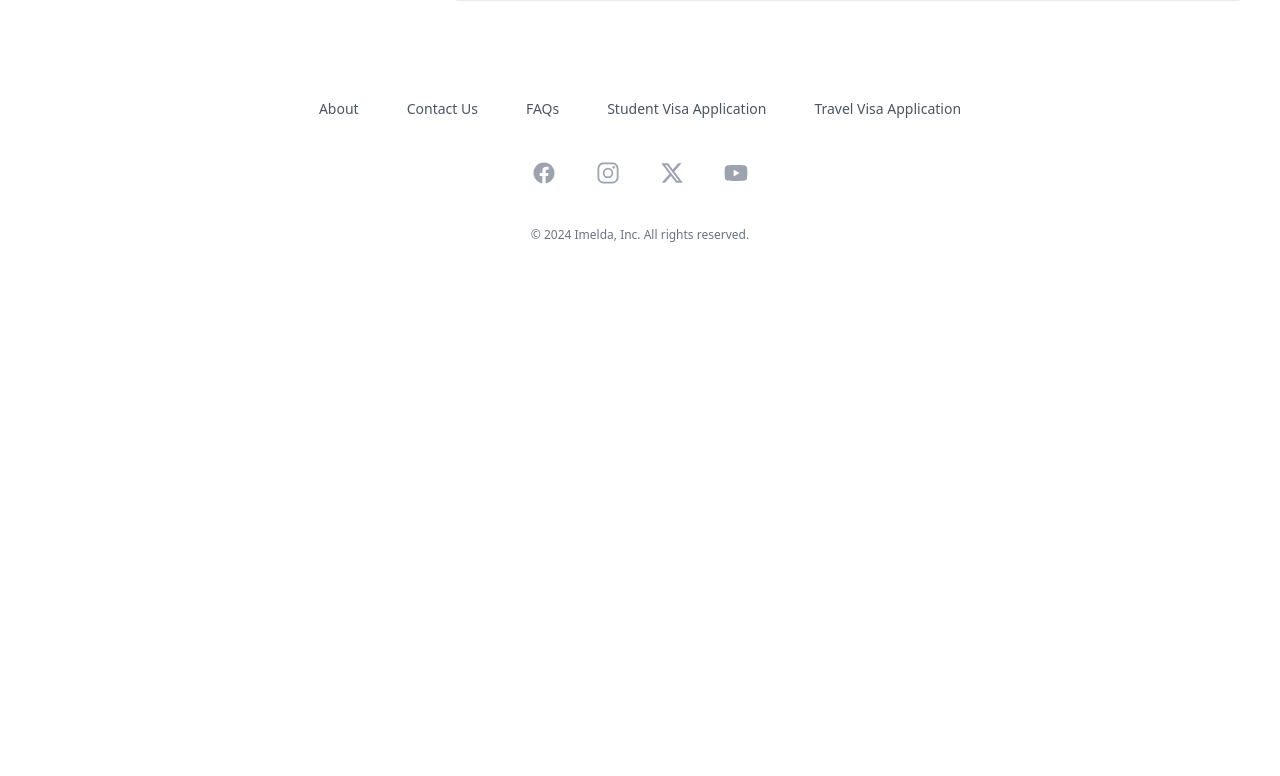
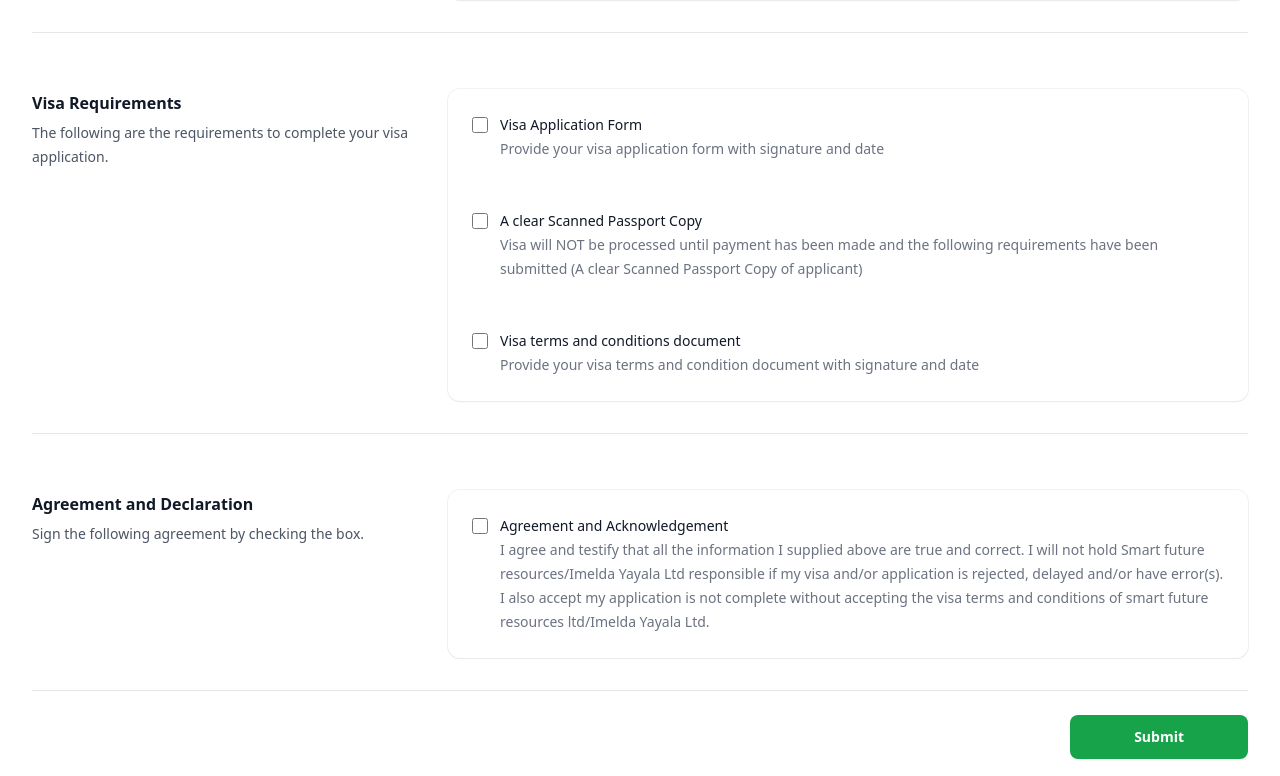
Before and after one commit to thekiwidev/imelda, a React (Vite) app: page /travel-application in a window 1280 px wide. Shown: the part 7864-8640 px from the top of the page. Before the commit the page ends 8205 px from the top, so only its background shows below. Built offline with nearby package versions, Linux system fonts and the light colour scheme.

Commit message:
travel application contents done, updating studend application

```diff
--- /dev/null
+++ b/src/view/applications/components/checkboxField.tsx
@@ -0,0 +1,42 @@
+interface CheckboxProps {
+  label: string;
+  description?: string;
+  name: string;
+  isRequired?: boolean;
+}
+
+const CheckboxField: React.FC<CheckboxProps> = ({
+  description,
+  isRequired,
+  label,
+  name,
+}) => {
+  return (
+    <fieldset className="p-6">
+      <div className="space-y-5">
+        <div className="relative flex items-start">
+          <div className="flex h-6 items-center">
+            <input
+              id={name}
+              aria-describedby={`${name}-description`}
+              name={name}
+              type="checkbox"
+              required={isRequired}
+              className="h-4 w-4 rounded border-gray-300 text-indigo-600 focus:ring-indigo-600"
+            />
+          </div>
+          <div className="ml-3 text-sm leading-6">
+            <label htmlFor={name} className="font-medium text-gray-900">
+              {label}
+            </label>
+            <p id={`${name}-description`} className="text-gray-500">
+              {description}
+            </p>
+          </div>
+        </div>
+      </div>
+    </fieldset>
+  );
+};
+
+export default CheckboxField;
--- a/src/view/applications/student/components/form.tsx
+++ b/src/view/applications/student/components/form.tsx
@@ -5,7 +5,7 @@ import ParentInformation from "./parentInfo";
 import EmergencyContact from "./emergencyContact";
 import OtherInformation from "./otherInfo";
 import Declaration from "./declaration";
-import SubmitButton from "./submitButton";
+import SubmitButton from "../../components/submitButton";
 
 const StudentApplicationForm: React.FC = () => {
   return (
--- /dev/null
+++ b/src/view/applications/travel/components/agreement.tsx
@@ -0,0 +1,27 @@
+import CheckboxField from "../../components/checkboxField";
+
+const Agreement: React.FC = () => {
+  return (
+    <div className="grid grid-cols-1 gap-x-8 gap-y-8 pt-10 md:grid-cols-3">
+      <div className="px-4 sm:px-0">
+        <h2 className="text-base font-semibold leading-7 text-gray-900">
+          Agreement and Declaration
+        </h2>
+        <p className="mt-1 text-sm leading-6 text-gray-600 flex flex-row items-center gap-2">
+          Sign the following agreement by checking the box.
+        </p>
+      </div>
+
+      <div className="bg-white shadow-sm ring-1 ring-gray-900/5 sm:rounded-xl md:col-span-2">
+        <CheckboxField
+          name="agreement"
+          label="Agreement and Acknowledgement"
+          description="I agree and testify that all the information I supplied above are true and correct. I will not hold Smart future resources/Imelda Yayala Ltd responsible if my visa and/or application is rejected, delayed and/or have error(s). I also accept my application is not complete without accepting the visa terms and conditions of smart future resources ltd/Imelda Yayala Ltd."
+          isRequired
+        />
+      </div>
+    </div>
+  );
+};
+
+export default Agreement;
--- a/src/view/applications/travel/components/form.tsx
+++ b/src/view/applications/travel/components/form.tsx
@@ -1,7 +1,10 @@
 import { Hr } from "../../../components";
+import SubmitButton from "../../components/submitButton";
+import Agreement from "./agreement";
 import ContactInfo from "./contactInfo";
 import FamilyInfo from "./familyInfo";
 import PInfo from "./personalInfo";
+import Requirements from "./requirements";
 import TravelInfo from "./travelInfo";
 import WETinfo from "./WETInfo";
 
@@ -20,6 +23,12 @@ const TravelApplicationForm: React.FC = () => {
       <FamilyInfo />
       <Hr />
       <WETinfo />
+      <Hr />
+      <Requirements />
+      <Hr />
+      <Agreement />
+      <Hr />
+      <SubmitButton />
     </form>
   );
 };
--- /dev/null
+++ b/src/view/applications/travel/components/requirements.tsx
@@ -0,0 +1,39 @@
+import CheckboxField from "../../components/checkboxField";
+
+const Requirements: React.FC = () => {
+  return (
+    <div className="grid grid-cols-1 gap-x-8 gap-y-8 pt-10 md:grid-cols-3">
+      <div className="px-4 sm:px-0">
+        <h2 className="text-base font-semibold leading-7 text-gray-900">
+          Visa Requirements
+        </h2>
+        <p className="mt-1 text-sm leading-6 text-gray-600 flex flex-row items-center gap-2">
+          The following are the requirements to complete your visa application.
+        </p>
+      </div>
+
+      <div className="bg-white shadow-sm ring-1 ring-gray-900/5 sm:rounded-xl md:col-span-2">
+        <CheckboxField
+          name="visaRequirementsApplicationForm"
+          label="Visa Application Form"
+          description="Provide your visa application form with signature and date"
+        />
+
+        <CheckboxField
+          name="visaRequirementsNote"
+          label="A clear Scanned Passport Copy"
+          description="Visa will NOT be processed until payment has been made and the following
+          requirements have been submitted (A clear Scanned Passport Copy of applicant)"
+        />
+
+        <CheckboxField
+          name="visaRequirementsTermsAndConditions"
+          label="Visa terms and conditions document"
+          description="Provide your visa terms and condition document with signature and date"
+        />
+      </div>
+    </div>
+  );
+};
+
+export default Requirements;
```
Also changed, not shown: src/view/applications/components/submitButton.tsx (renamed from src/view/applications/student/components/submitButton.tsx).
